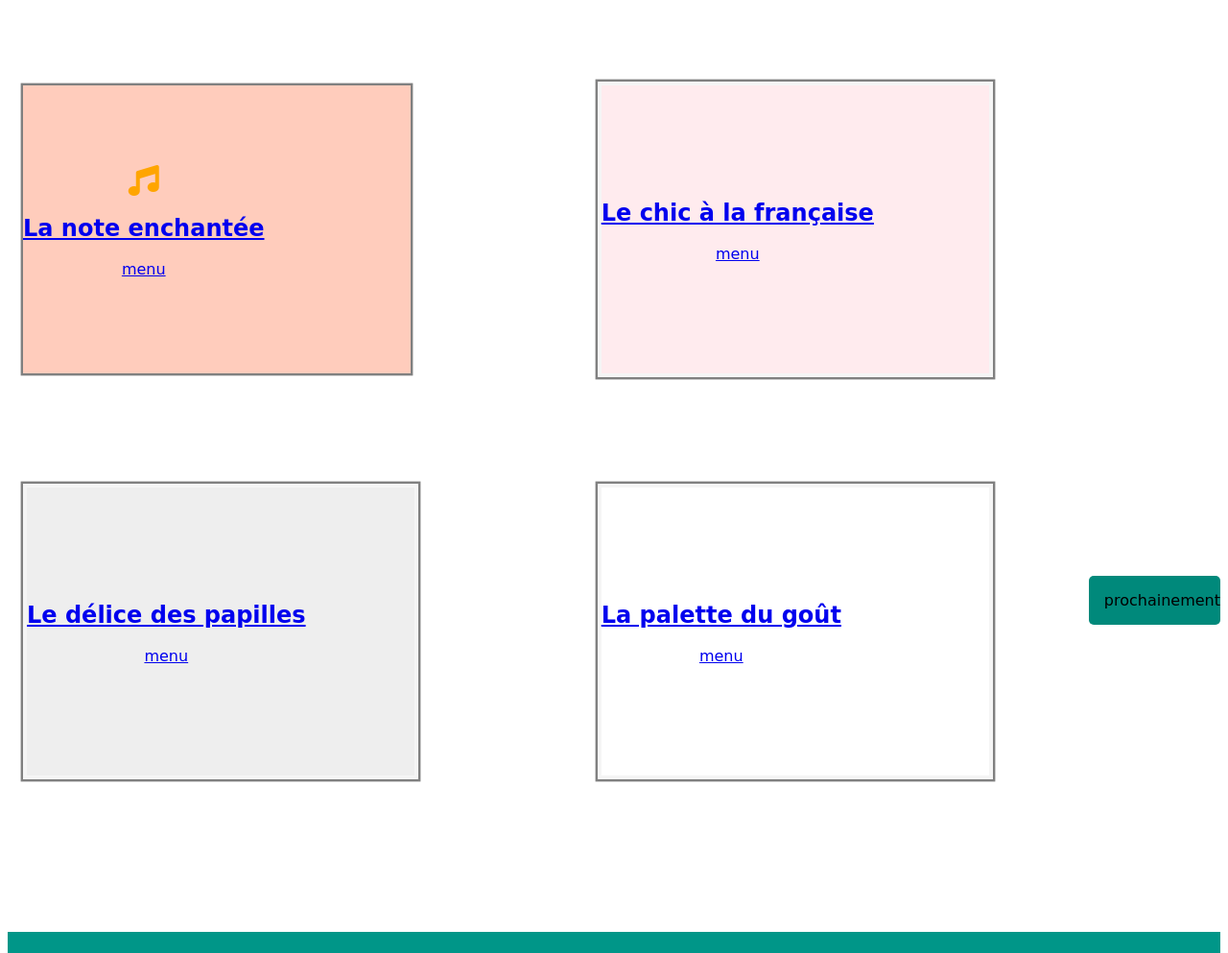
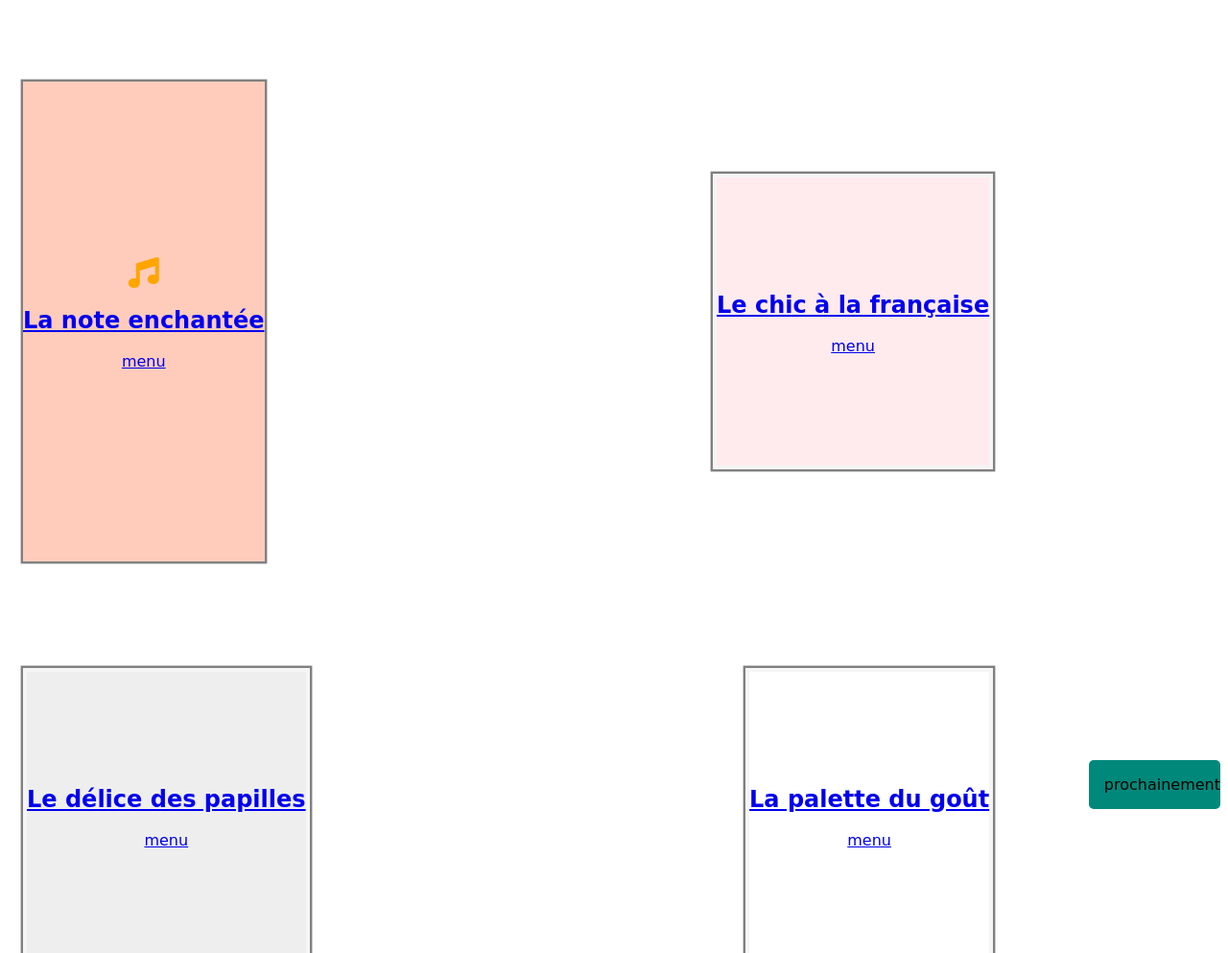
Before and after one commit to Ludd971/ChotkanLudovic_3_07072020, a website: page index.html in a window 1280 px wide. Shown: the part 107-1100 px from the top of the page at 96% size. Drawn offline with Linux system fonts and the light colour scheme.

Commit message:
Police header + lien vers page d'accueil sur la page menu 4

```diff
--- a/style.css
+++ b/style.css
@@ -5,6 +5,7 @@ body{
 	align-items: center;
 }
 header{
+	font-family: 'Norican', cursive;
 	display: flex;
 	width: 100%;
 	justify-content: center;
@@ -15,7 +16,6 @@ header{
 	color: yellow;
 	margin-bottom: 4em;
 	font-size: 1.5em;
-	position: sticky;
 }
 h1, h2, h3{
 	text-align: center;
@@ -61,8 +61,7 @@ footer{
 	align-items: center;
 	box-shadow: 0em 0em 0em 0.15em grey;
 	background-color: #FFCCBC;
-	width:40%;
-	height: 300px;
+	height: 500px;
 	margin-bottom: 2em;
 
 }
@@ -76,7 +75,6 @@ footer{
 	text-align: center;
 	align-items: center;
 	box-shadow: 0em 0em 0em 0.15em grey;
-	width:40%;
 	height: 300px;
 	margin-bottom: 2em;
 	border: 0.25em solid #F5F5F5;
@@ -87,7 +85,6 @@ footer{
 	text-align: center;
 	align-items: center;
 	box-shadow: 0em 0em 0em 0.15em grey;
-	width:40%;
 	height: 300px;
 	margin-top: 2em;
 	margin-bottom: 2em;
@@ -99,7 +96,6 @@ footer{
 	text-align: center;
 	align-items: center;
 	box-shadow: 0em 0em 0em 0.15em grey;
-	width:40%;
 	height: 300px;
 	margin-top: 2em;
 	margin-bottom: 2em;
```
